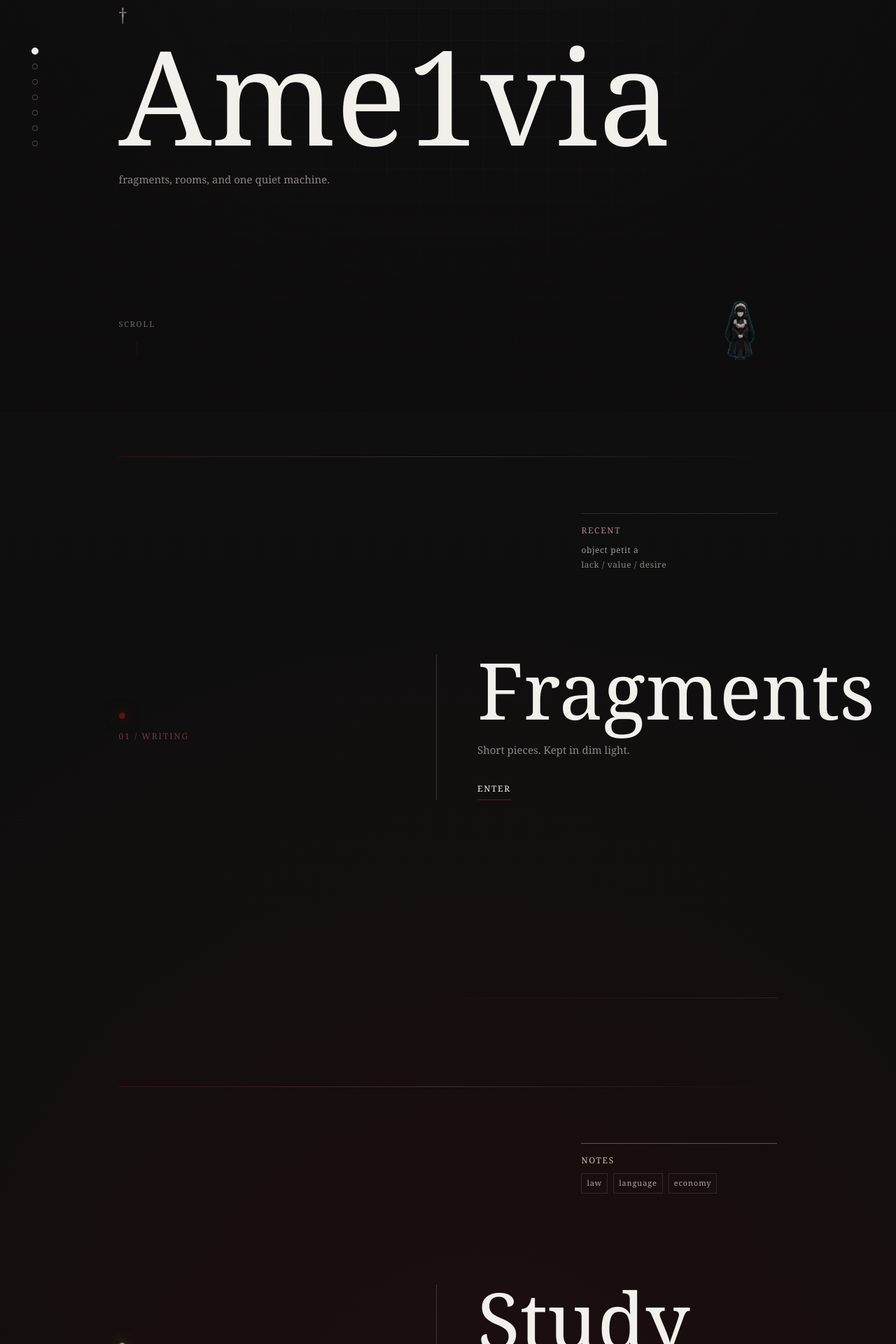
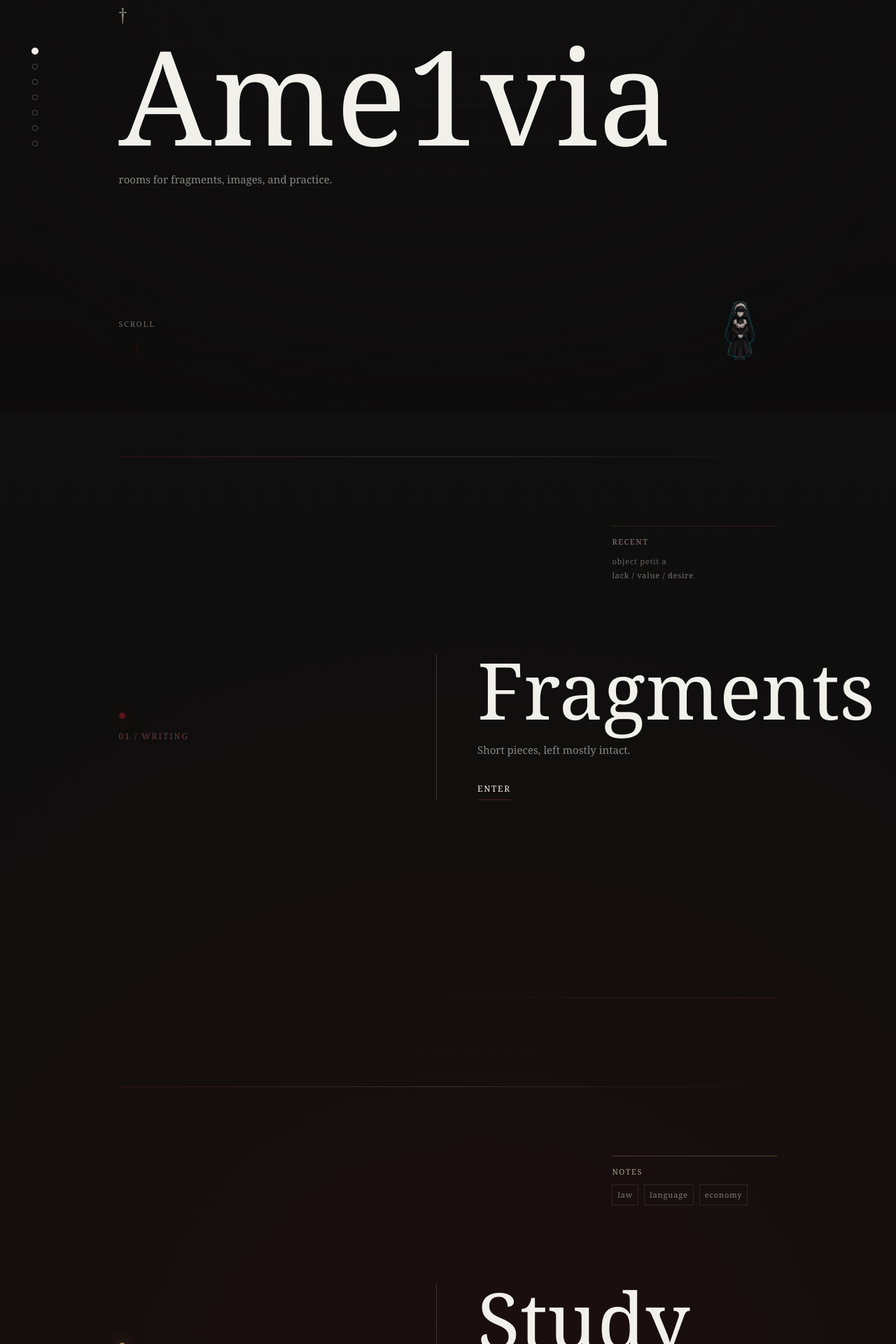
Before and after one commit to Ame1via/Ame1via.github.io, a Jekyll site: the page index.html, which Jekyll copies as it is, in a window 1280 px wide. Shown: the part 311-2231 px from the top of the page at 70% size. Built offline with Jekyll 4.4.1, drawn with Linux system fonts in a browser that asks for light colours; some of the changed text lies outside the part shown.

Commit message:
Quiet homepage copy

```diff
--- a/index.html
+++ b/index.html
@@ -306,21 +306,21 @@
     .room-preview {
       position: absolute;
       right: clamp(26px, 7vw, 92px);
-      top: clamp(100px, 16vh, 150px);
-      width: min(32vw, 280px);
-      border-top: 1px solid color-mix(in srgb, var(--tone) 46%, rgba(242, 240, 235, 0.12));
-      padding-top: 14px;
-      color: rgba(242, 240, 235, 0.62);
-      font-size: 12px;
-      line-height: 1.7;
-      letter-spacing: 0.05em;
+      top: clamp(112px, 18vh, 164px);
+      width: min(28vw, 236px);
+      border-top: 1px solid color-mix(in srgb, var(--tone) 36%, rgba(242, 240, 235, 0.1));
+      padding-top: 12px;
+      color: rgba(242, 240, 235, 0.46);
+      font-size: 11px;
+      line-height: 1.8;
+      letter-spacing: 0.07em;
       opacity: 0;
-      transform: translateY(18px);
-      transition: opacity 760ms ease 120ms, transform 760ms ease 120ms;
+      transform: translateY(12px);
+      transition: opacity 820ms ease 180ms, transform 820ms ease 180ms;
     }
 
     .room-section.is-visible .room-preview {
-      opacity: 1;
+      opacity: 0.86;
       transform: translateY(0);
     }
 
@@ -348,7 +348,7 @@
     .preview-terms i {
       border: 1px solid rgba(242, 240, 235, 0.12);
       padding: 4px 7px;
-      color: rgba(242, 240, 235, 0.68);
+      color: rgba(242, 240, 235, 0.58);
       font-style: normal;
       font-size: 11px;
       letter-spacing: 0.08em;
@@ -440,7 +440,7 @@
       <div class="hero-copy">
         <p class="sigil" aria-hidden="true">&dagger;</p>
         <h1>Ame1via</h1>
-        <p class="hero-line">fragments, rooms, and one quiet machine.</p>
+        <p class="hero-line">rooms for fragments, images, and practice.</p>
       </div>
       <a class="scroll-cue" href="#fragments">Scroll</a>
       <figure class="agent-widget" aria-label="Nun Agent">
@@ -453,7 +453,7 @@
       <div class="room-meta"><span></span>01 / writing</div>
       <div class="room-card">
         <h2 class="room-title">Fragments</h2>
-        <p class="room-note">Short pieces. Kept in dim light.</p>
+        <p class="room-note">Short pieces, left mostly intact.</p>
         <a class="room-link" href="/blog/">Enter</a>
       </div>
       <aside class="room-preview" aria-label="Fragments preview">
@@ -467,7 +467,7 @@
       <div class="room-meta"><span></span>02 / study</div>
       <div class="room-card">
         <h2 class="room-title">Study</h2>
-        <p class="room-note">Law, Japanese, economics. Repeated until useful.</p>
+        <p class="room-note">Law, language, economy. Kept in practice.</p>
         <a class="room-link" href="/study/">Enter</a>
       </div>
       <aside class="room-preview" aria-label="Study preview">
@@ -484,7 +484,7 @@
       <div class="room-meta"><span></span>03 / image</div>
       <div class="room-card">
         <h2 class="room-title">Sanctum</h2>
-        <p class="room-note">A visual archive behind the rooms.</p>
+        <p class="room-note">Images held behind the rooms.</p>
         <a class="room-link" href="/sanctum/">Enter</a>
       </div>
       <aside class="room-preview" aria-label="Sanctum preview">
@@ -498,7 +498,7 @@
       <div class="room-meta"><span></span>04 / map</div>
       <div class="room-card">
         <h2 class="room-title">Atlas</h2>
-        <p class="room-note">Repeated terms, sorted into a readable shape.</p>
+        <p class="room-note">Repeated terms, given a little order.</p>
         <a class="room-link" href="/atlas/">Enter</a>
       </div>
       <aside class="room-preview" aria-label="Atlas preview">
@@ -530,7 +530,7 @@
       <div class="room-meta"><span></span>06 / machine</div>
       <div class="room-card">
         <h2 class="room-title">Cell</h2>
-        <p class="room-note">Nun Agent, waiting in the small room.</p>
+        <p class="room-note">Nun Agent waits in the small room.</p>
         <a class="room-link" href="/room/nun-agent/">Enter</a>
       </div>
       <aside class="room-preview" aria-label="Cell preview">
```
Also changed, not shown: other parts of index.html (+1 -1 lines), hidden/index.html (+9 -9 lines).
